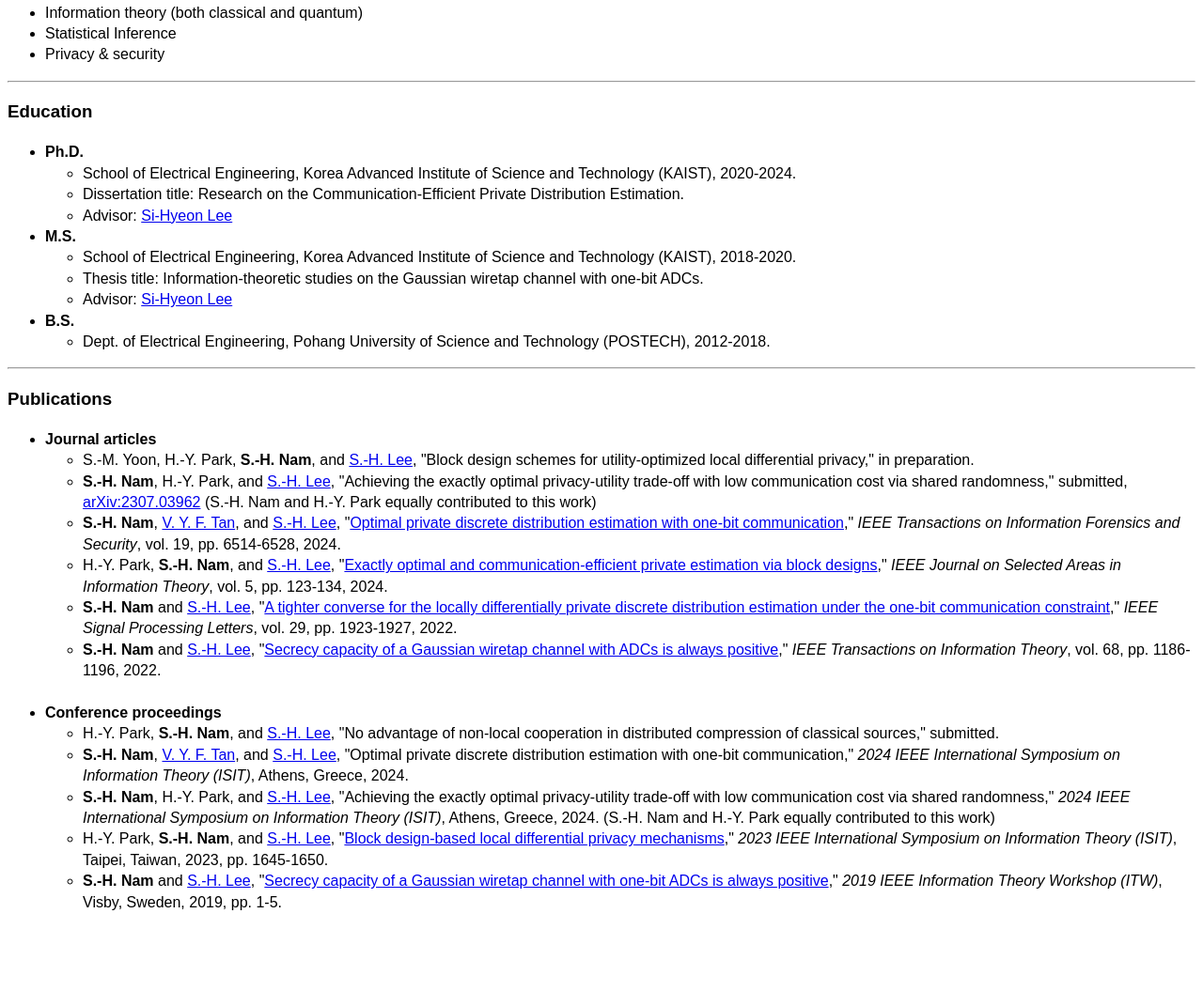
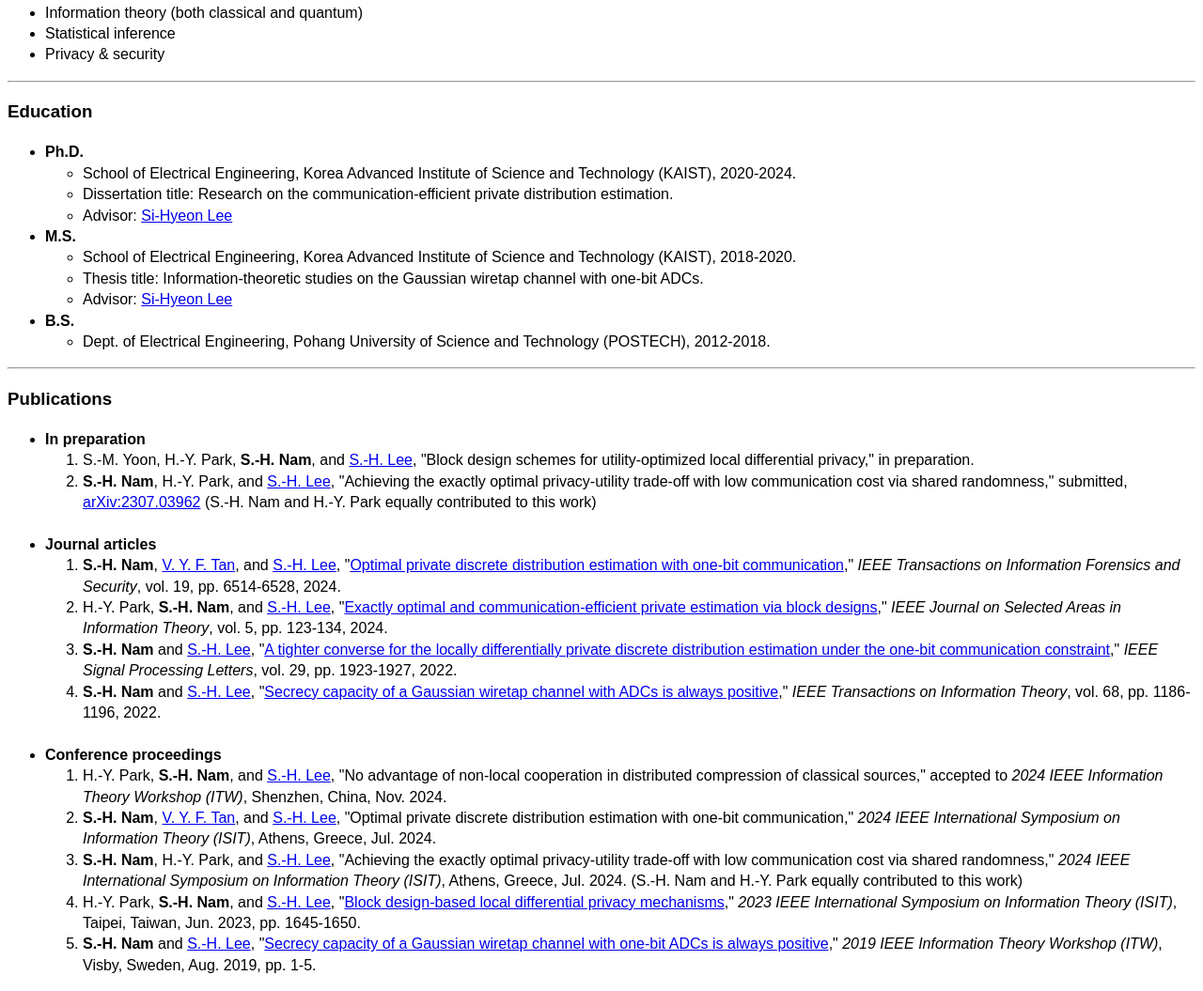
Before and after one commit to s-h-nam/webpage, a plain HTML site: page index.html in a window 1280 px wide. Shown: the part 616-1671 px from the top of the page at 94% size. Before the commit the page ends 1604 px from the top, so only its background shows below. Drawn offline with nearby package versions, Linux system fonts and the light colour scheme.

Commit message:
Update: ITW 2024

```diff
--- a/index.html
+++ b/index.html
@@ -30,7 +30,7 @@
     <h2>Seung-Hyun Nam (남승현)</h2>
     <img src="Fig_profile_shnam.jpg" alt="photo" width="170"
   height="230">
-    <p> (Latest update: Jul. 15, 2024)</p>
+    <p> (Latest update: Jul. 29, 2024)</p>
 
     <p>
         <b> Current position</b>
@@ -48,7 +48,7 @@
     <h3>Research interests</h3>
     <ul>
         <li>Information theory (both classical and quantum)</li>
-        <li>Statistical Inference</li>
+        <li>Statistical inference</li>
         <li>Privacy & security</li>
     </ul>
 
@@ -59,7 +59,7 @@
         <li> <b>Ph.D.</b>
             <ul>
                 <li> School of Electrical Engineering, Korea Advanced Institute of Science and Technology (KAIST), 2020-2024. </li>
-                <li> Dissertation title: Research on the Communication-Efficient Private Distribution Estimation. </li>
+                <li> Dissertation title: Research on the communication-efficient private distribution estimation. </li>
                 <li> Advisor: <a href="https://sites.google.com/view/kaist-infolab/team/professor?authuser=0">Si-Hyeon Lee</a> </li>
             </ul>
 
@@ -82,25 +82,30 @@
 
     <h3>Publications</h3>
     <ul>
-        <li><b>Journal articles</b>
-        <ul>
+        <li><b>In preparation</b>
+        <ol>
             <li> S.-M. Yoon, H.-Y. Park, <b>S.-H. Nam</b>, and <a href="https://sites.google.com/view/kaist-infolab/team/professor?authuser=0">S.-H. Lee</a>, "Block design schemes for utility-optimized local differential privacy," in preparation.</li>
             <li> <b>S.-H. Nam</b>, H.-Y. Park, and <a href="https://sites.google.com/view/kaist-infolab/team/professor?authuser=0">S.-H. Lee</a>, "Achieving the exactly optimal privacy-utility trade-off with low communication cost via shared randomness," submitted, <a href="https://arxiv.org/abs/2307.03962">arXiv:2307.03962</a> (S.-H. Nam and H.-Y. Park equally contributed to this work)</li>
+        </ol>
+        </li>
+        <br>
+        <li><b>Journal articles</b>
+        <ol>
             <li> <b>S.-H. Nam</b>, <a href="https://vyftan.github.io">V. Y. F. Tan</a>, and <a href="https://sites.google.com/view/kaist-infolab/team/professor?authuser=0">S.-H. Lee</a>, "<a href="https://ieeexplore.ieee.org/abstract/document/10571968">Optimal private discrete distribution estimation with one-bit communication</a>," <i>IEEE Transactions on Information Forensics and Security</i>, vol. 19, pp. 6514-6528, 2024. </li>
             <li> H.-Y. Park, <b>S.-H. Nam</b>, and <a href="https://sites.google.com/view/kaist-infolab/team/professor?authuser=0">S.-H. Lee</a>, "<a href="https://ieeexplore.ieee.org/document/10480680">Exactly optimal and communication-efficient private estimation via block designs</a>," <i>IEEE Journal on Selected Areas in Information Theory</i>,  vol. 5, pp. 123-134, 2024.</li>
             <li> <b>S.-H. Nam</b> and <a href="https://sites.google.com/view/kaist-infolab/team/professor?authuser=0">S.-H. Lee</a>, "<a href="https://ieeexplore.ieee.org/document/9881872">A tighter converse for the locally differentially private discrete distribution estimation under the one-bit communication constraint</a>," <i>IEEE Signal Processing Letters</i>, vol. 29, pp. 1923-1927, 2022.</li>
             <li> <b>S.-H. Nam</b> and <a href="https://sites.google.com/view/kaist-infolab/team/professor?authuser=0">S.-H. Lee</a>, "<a href="https://ieeexplore.ieee.org/document/9618953">Secrecy capacity of a Gaussian wiretap channel with ADCs is always positive</a>," <i>IEEE Transactions on Information Theory</i>, vol. 68, pp. 1186-1196, 2022.
-        </ul>
+        </ol>
         </li>
         <br>
         <li> <b>Conference proceedings</b> </li>
-        <ul>
-            <li> H.-Y. Park, <b>S.-H. Nam</b>, and <a href="https://sites.google.com/view/kaist-infolab/team/professor?authuser=0">S.-H. Lee</a>, "No advantage of non-local cooperation in distributed compression of classical sources," submitted.</li>
-            <li><b>S.-H. Nam</b>, <a href="https://vyftan.github.io">V. Y. F. Tan</a>, and <a href="https://sites.google.com/view/kaist-infolab/team/professor?authuser=0">S.-H. Lee</a>, "Optimal private discrete distribution estimation with one-bit communication," <i>2024 IEEE International Symposium on Information Theory (ISIT)</i>, Athens, Greece, 2024.</li>
-            <li><b>S.-H. Nam</b>, H.-Y. Park, and <a href="https://sites.google.com/view/kaist-infolab/team/professor?authuser=0">S.-H. Lee</a>, "Achieving the exactly optimal privacy-utility trade-off with low communication cost via shared randomness," <i>2024 IEEE International Symposium on Information Theory (ISIT)</i>, Athens, Greece, 2024. (S.-H. Nam and H.-Y. Park equally contributed to this work)</li>
-            <li> H.-Y. Park, <b>S.-H. Nam</b>, and <a href="https://sites.google.com/view/kaist-infolab/team/professor?authuser=0">S.-H. Lee</a>, "<a href="https://ieeexplore.ieee.org/document/10206918">Block design-based local differential privacy mechanisms</a>," <i>2023 IEEE International Symposium on Information Theory (ISIT)</i>, Taipei, Taiwan, 2023, pp. 1645-1650.</li>
-            <li> <b>S.-H. Nam</b> and <a href="https://sites.google.com/view/kaist-infolab/team/professor?authuser=0">S.-H. Lee</a>, "<a href="https://ieeexplore.ieee.org/document/8988965">Secrecy capacity of a Gaussian wiretap channel with one-bit ADCs is always positive</a>," <i>2019 IEEE Information Theory Workshop (ITW)</i>, Visby, Sweden, 2019, pp. 1-5.</li>
-        </ul>
+        <ol>
+            <li> H.-Y. Park, <b>S.-H. Nam</b>, and <a href="https://sites.google.com/view/kaist-infolab/team/professor?authuser=0">S.-H. Lee</a>, "No advantage of non-local cooperation in distributed compression of classical sources," accepted to <i>2024 IEEE Information Theory Workshop (ITW)</i>, Shenzhen, China, Nov. 2024.</li>
+            <li><b>S.-H. Nam</b>, <a href="https://vyftan.github.io">V. Y. F. Tan</a>, and <a href="https://sites.google.com/view/kaist-infolab/team/professor?authuser=0">S.-H. Lee</a>, "Optimal private discrete distribution estimation with one-bit communication," <i>2024 IEEE International Symposium on Information Theory (ISIT)</i>, Athens, Greece, Jul. 2024.</li>
+            <li><b>S.-H. Nam</b>, H.-Y. Park, and <a href="https://sites.google.com/view/kaist-infolab/team/professor?authuser=0">S.-H. Lee</a>, "Achieving the exactly optimal privacy-utility trade-off with low communication cost via shared randomness," <i>2024 IEEE International Symposium on Information Theory (ISIT)</i>, Athens, Greece, Jul. 2024. (S.-H. Nam and H.-Y. Park equally contributed to this work)</li>
+            <li> H.-Y. Park, <b>S.-H. Nam</b>, and <a href="https://sites.google.com/view/kaist-infolab/team/professor?authuser=0">S.-H. Lee</a>, "<a href="https://ieeexplore.ieee.org/document/10206918">Block design-based local differential privacy mechanisms</a>," <i>2023 IEEE International Symposium on Information Theory (ISIT)</i>, Taipei, Taiwan, Jun. 2023, pp. 1645-1650.</li>
+            <li> <b>S.-H. Nam</b> and <a href="https://sites.google.com/view/kaist-infolab/team/professor?authuser=0">S.-H. Lee</a>, "<a href="https://ieeexplore.ieee.org/document/8988965">Secrecy capacity of a Gaussian wiretap channel with one-bit ADCs is always positive</a>," <i>2019 IEEE Information Theory Workshop (ITW)</i>, Visby, Sweden, Aug. 2019, pp. 1-5.</li>
+        </ol>
         </li>
     </ul>
 
```
